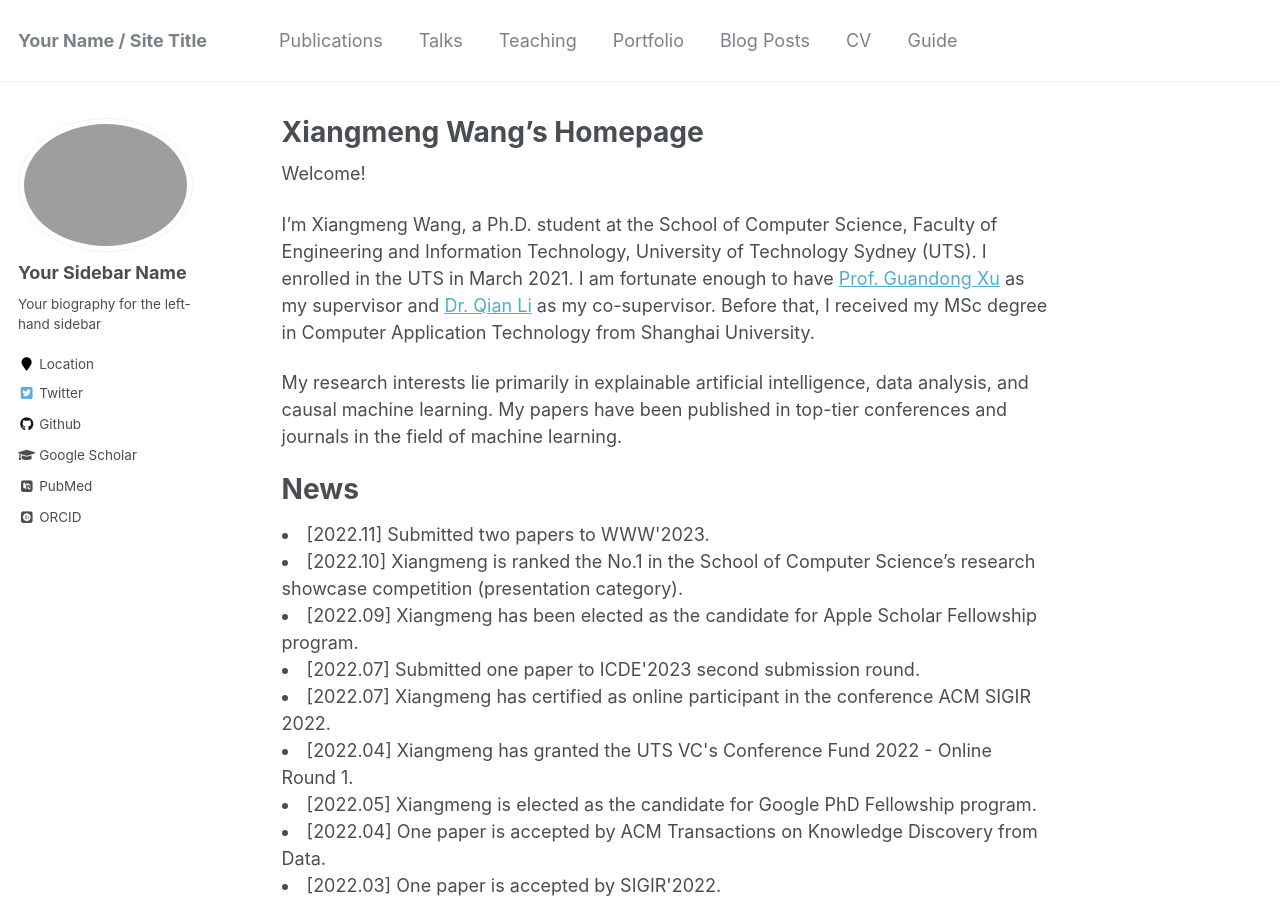
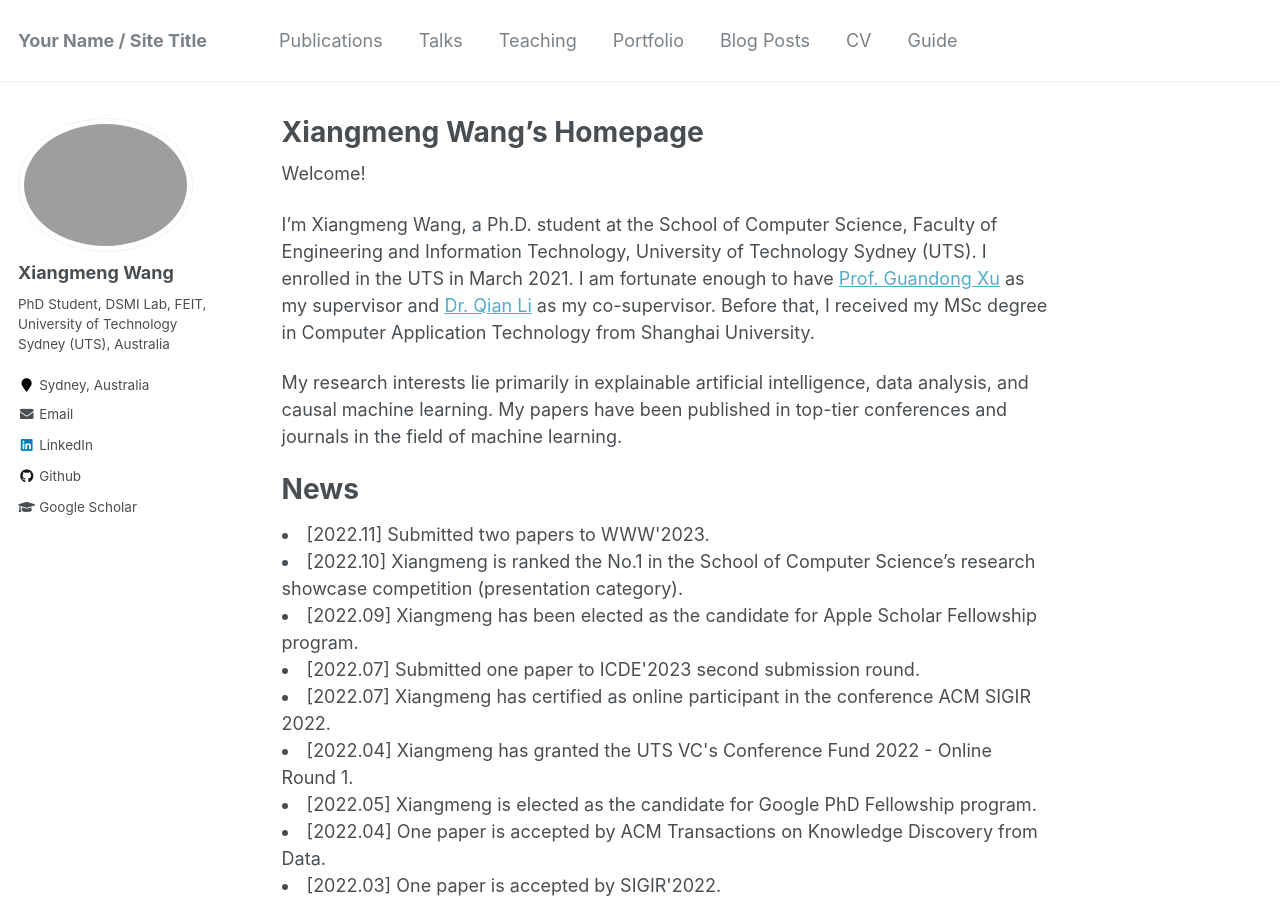
Before and after one commit to Chrystalii/homepage, a Jekyll site: the page built from _pages/about.md, in a window 1280 px wide and 900 px high. Built offline with Jekyll 4.4.1, drawn with Linux system fonts in a browser that asks for light colours; some web fonts are replaced.

Commit message:
Add files via upload

```diff
--- a/_config.yml
+++ b/_config.yml
@@ -80,14 +80,17 @@ analytics:
 
 # Site Author
 author:
-  name             : "Your Sidebar Name"
+  name             : "Xiangmeng Wang"
   avatar           : "profile.png"
-  bio              : "Your biography for the left-hand sidebar"
-  location         : "Location"
+  bio              : "PhD Student,
+DSMI Lab,
+FEIT,
+University of Technology Sydney (UTS), Australia "
+  location         : "Sydney, Australia"
   employer         :
-  pubmed           : "https://www.ncbi.nlm.nih.gov/pubmed/?term=john+snow"
-  googlescholar    : "http://yourfullgooglescholarurl.com"
-  email            :
+  pubmed           :
+  googlescholar    : "https://scholar.google.com/citations?hl=zh-CN&user=89z_twcAAAAJ"
+  email            : "xiangmeng.wang@student.uts.edu.au"
   researchgate     :  # example: "https://www.researchgate.net/profile/yourprofile"
   uri              :
   bitbucket        :
@@ -96,20 +99,20 @@ author:
   flickr           :
   facebook         :
   foursquare       :
-  github           : "academicpages"
+  github           : "https://github.com/Chrystalii"
   google_plus      :
   keybase          :
   instagram        :
   impactstory      : #"https://profiles.impactstory.org/u/xxxx-xxxx-xxxx-xxxx"
   lastfm           :
-  linkedin         :
-  orcid            : "http://orcid.org/yourorcidurl"
+  linkedin         : "https://www.linkedin.com/in/xiangmeng-wang-002942214/"
+  orcid            :
   pinterest        :
   soundcloud       :
   stackoverflow    : # http://stackoverflow.com/users/123456/username
   steam            :
   tumblr           :
-  twitter          : "replacethistwitterhandle"
+  twitter          :
   vine             :
   weibo            :
   xing             :
```
